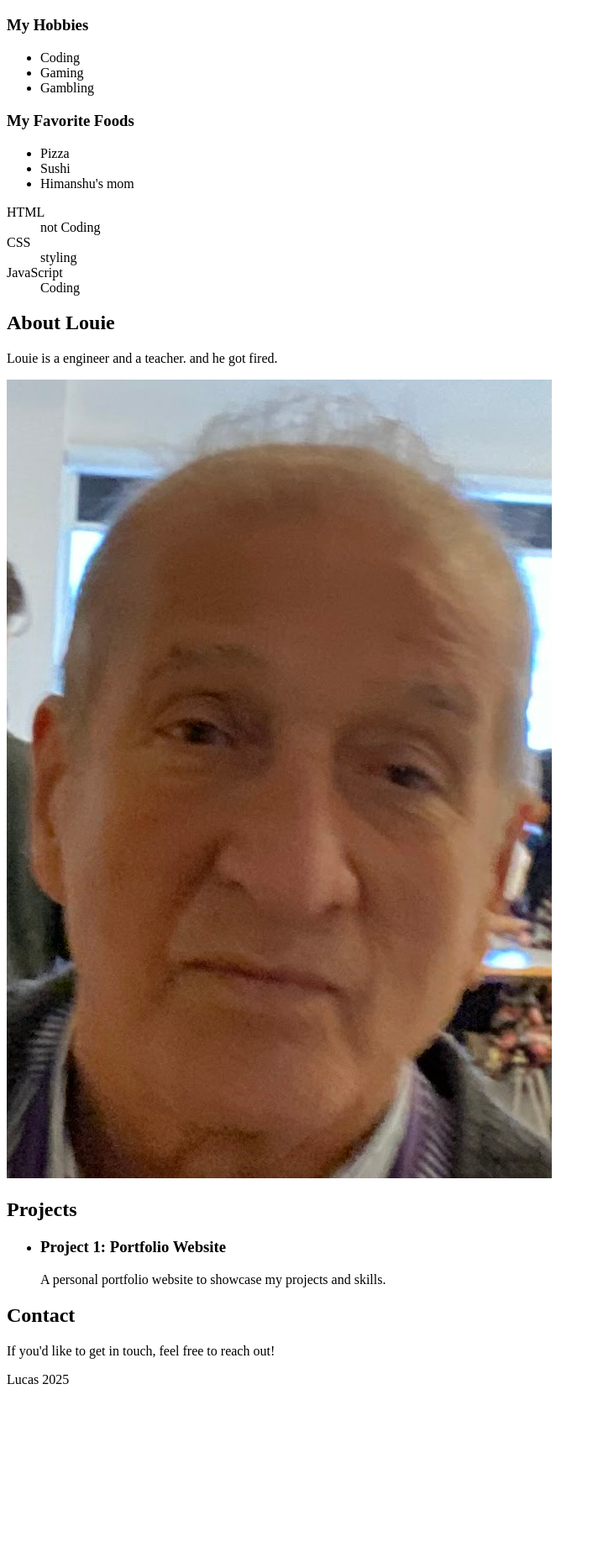
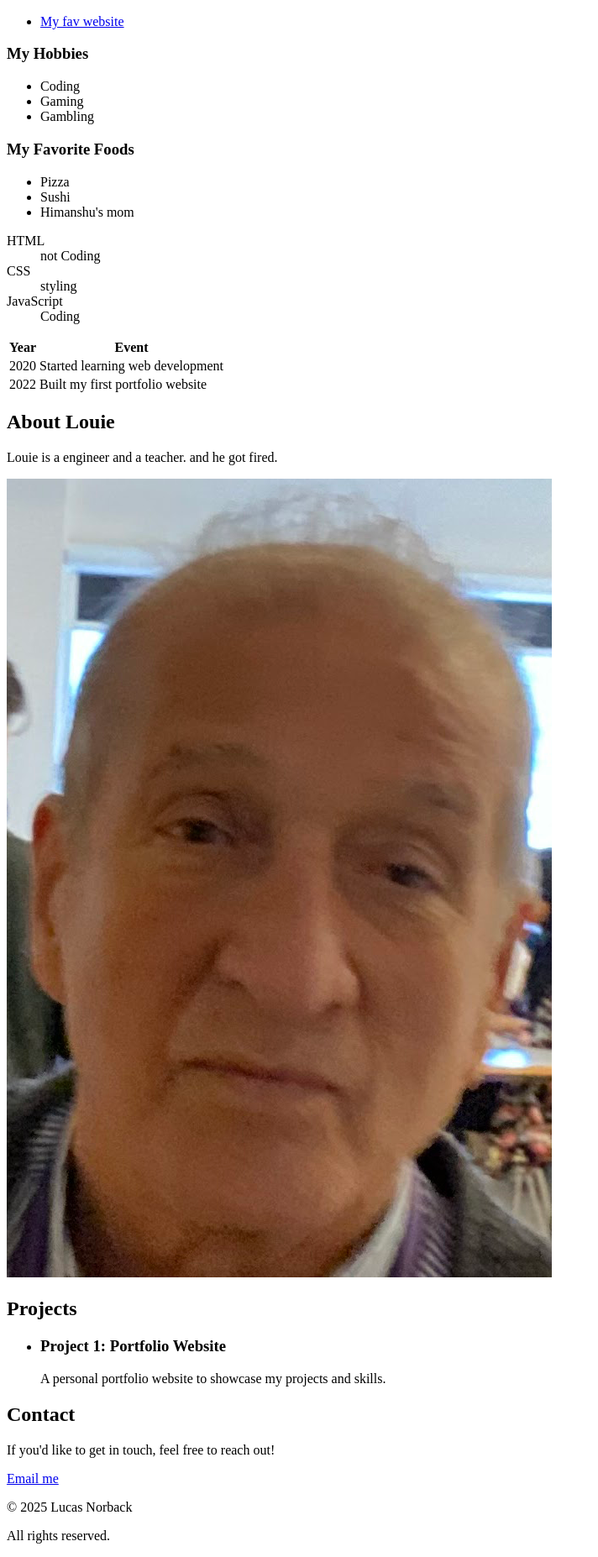
Before and after one commit to intelucas69/TE4-Corsematerial, a plain HTML site: page My_portfolio/index.html in a window 1280 px wide. Shown: the part 472-2326 px from the top of the page at 84% size, without its empty margins (0-712 px from the left). Before the commit the page ends 2140 px from the top, so only its background shows below. Drawn offline with Linux system fonts and the light colour scheme.

Commit message:
Html introduction was great

```diff
--- a/My_portfolio/index.html
+++ b/My_portfolio/index.html
@@ -21,8 +21,8 @@
       <nav>
         <ul>
           <li><a href="#about_me">About Me</a></li>
+          <li><a href="#about_louie">About Louie</a></li>
           <li><a href="#projects">Projects</a></li>
-          <li><a href="#about_louie">About Louie</a></li>
         </ul>
       </nav>
     </header>
@@ -39,6 +39,15 @@
           width="200"
           height="200"
         />
+        <section>
+          <ul>
+            <li>
+              <a href="https://www.youtube.com/" target="_blank"
+                >My fav website</a
+              >
+            </li>
+          </ul>
+        </section>
         <section>
           <h3>My Hobbies</h3>
           <ul>
@@ -67,6 +76,24 @@
             <dd>Coding</dd>
           </dl>
         </section>
+        <table>
+          <thead>
+            <tr>
+              <th>Year</th>
+              <th>Event</th>
+            </tr>
+          </thead>
+          <tbody>
+            <tr>
+              <td>2020</td>
+              <td>Started learning web development</td>
+            </tr>
+            <tr>
+              <td>2022</td>
+              <td>Built my first portfolio website</td>
+            </tr>
+          </tbody>
+        </table>
       </section>
       <section id="about_louie">
         <h2>About Louie</h2>
@@ -87,11 +114,18 @@
       <section id="contact">
         <h2>Contact</h2>
         <p>If you'd like to get in touch, feel free to reach out!</p>
+        <td>
+          <a href="mailto:lucas.norback123@outlook.com">Email me</a>
+        </td>
       </section>
     </main>
-    <footer>
-      <p>Lucas 2025</p>
-    </footer>
+    <section>
+      <footer>
+        <p>© 2025 Lucas Norback</p>
+        <p>All rights reserved.</p>
+      </footer>
+    </section>
+
     <script src="script.js" defer></script>
   </body>
 </html>
```
